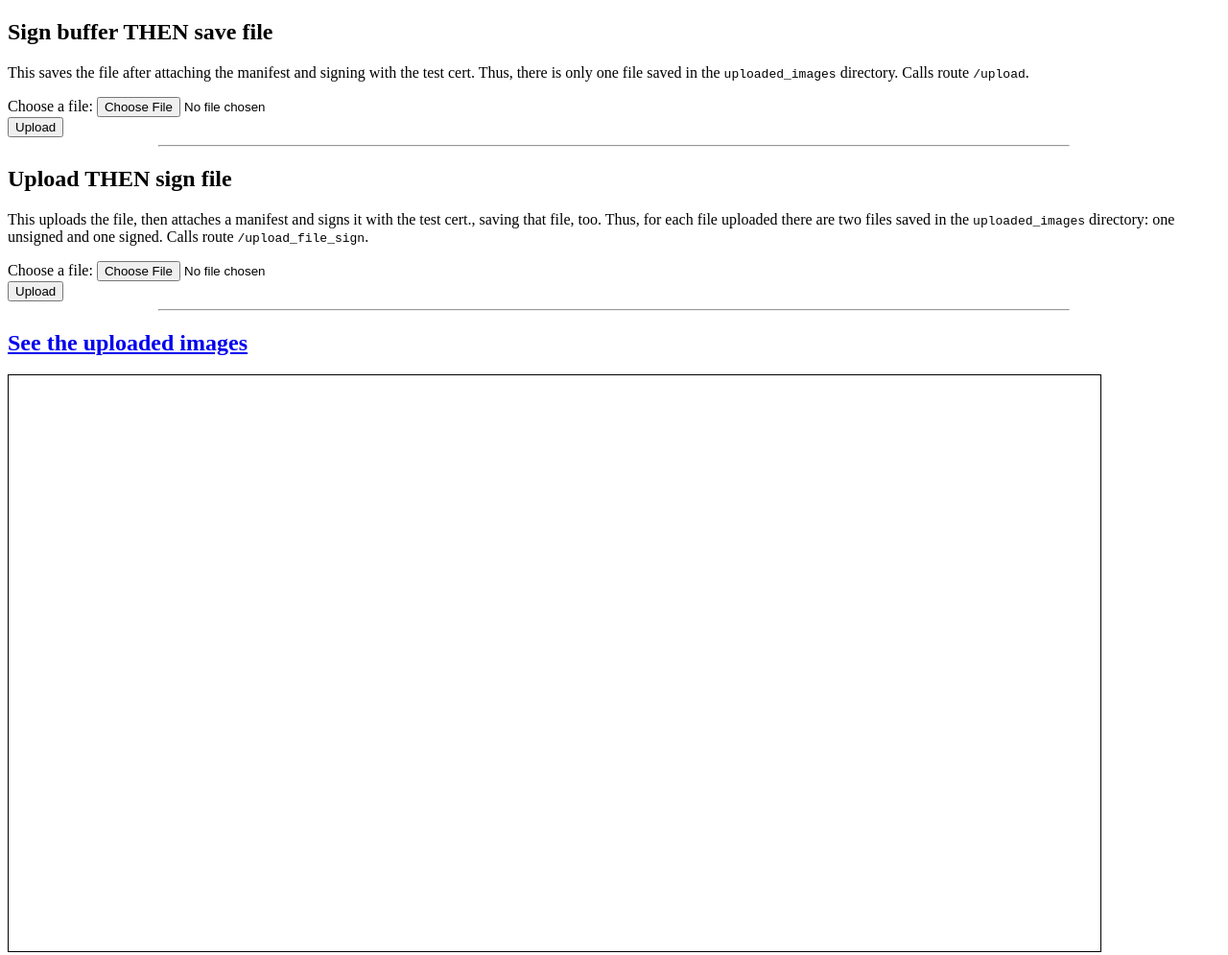
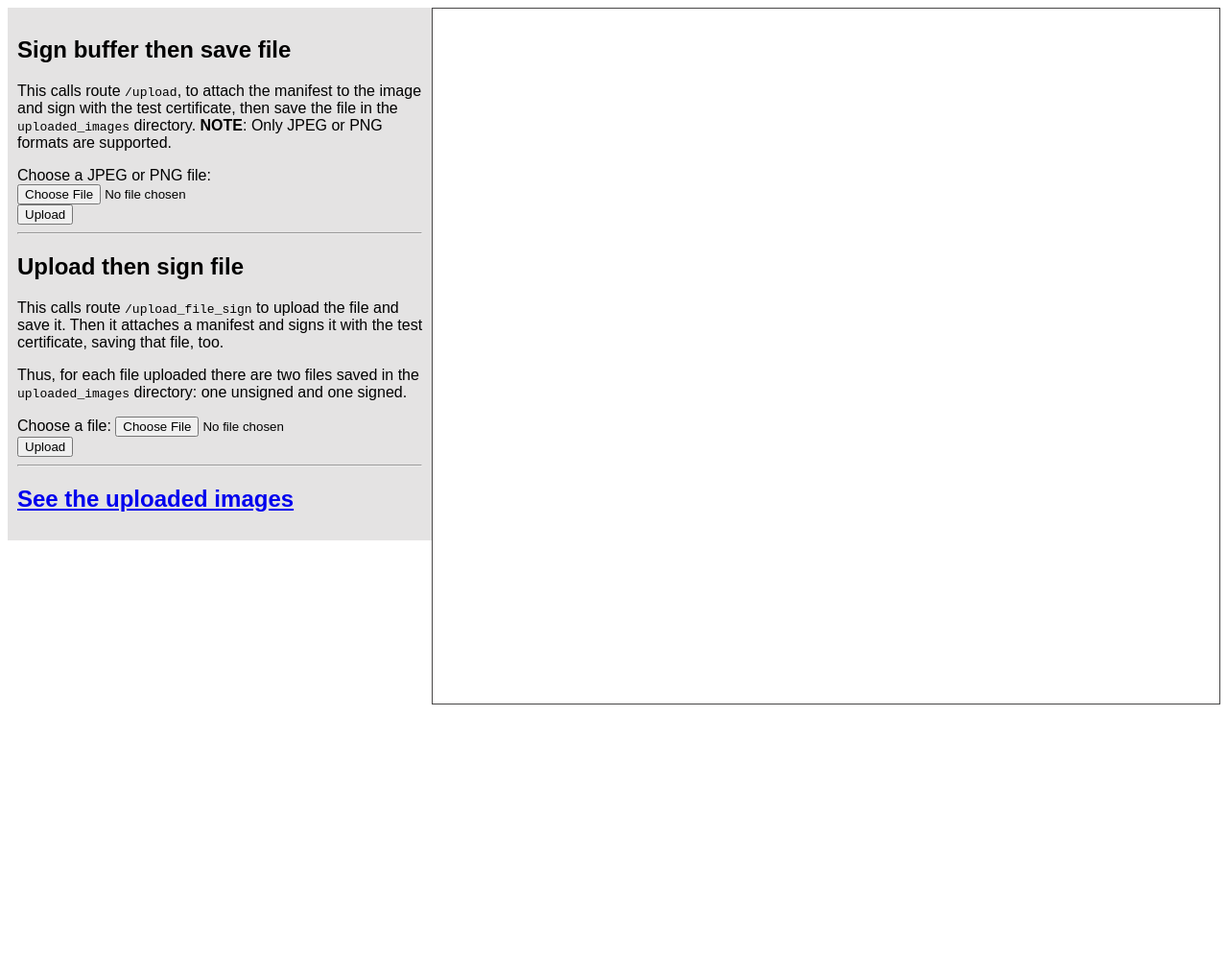
Before and after one commit to contentauth/c2pa-node-example, a website: page src/index.html in a window 1280 px wide. Shown: the whole page at 96% size. After the commit the page ends 800 px from the top, so only its background shows below. Drawn offline with Linux system fonts and the light colour scheme.

Commit message:
Improve UI, add Verify links in console, edit README

```diff
--- a/src/c2pa.ts
+++ b/src/c2pa.ts
@@ -64,8 +64,8 @@ export async function signFile(file: Express.Multer.File, manifestFilePath: stri
       },
     });
 
+    signedAsset.path = outputPath;
     return signedAsset;
-
 
   } catch (error) {
     console.error(`ERROR: ${error}`);
--- a/src/index.html
+++ b/src/index.html
@@ -2,14 +2,40 @@
 <html>
   <head>
     <title>C2PA Node.js Example</title>
+    <style>
+    body {
+      font-family: Sans-Serif;
+    }
+    * {
+      box-sizing: border-box;
+    }
+
+  /* Create two equal columns that floats next to each other */
+  .column {
+    float: left;
+    width: 50%;
+    padding: 10px;
+  }
+
+  /* Clear floats after the columns */
+  .row:after {
+    content: "";
+    display: table;
+    clear: both;
+  }
+    </style>
   </head>
+
   <body>
 
-    <h2>Sign buffer THEN save file</h2>
-    <p>This saves the file after attaching the manifest and signing with the test cert.  Thus, there is only one file saved in the <code>uploaded_images</code> directory. Calls route <code>/upload</code>.</p>
+    <div class="row">
+
+      <div class="column" style="width: 35%; background-color:#e4e3e3; ">
+        <h2>Sign buffer then save file</h2>
+        <p>This calls route <code>/upload</code>, to attach the manifest to the image and sign with the test certificate, then save the file in the <code>uploaded_images</code> directory. <b>NOTE</b>: Only JPEG or PNG formats are supported.</p>
         <form action="/upload" method="post" enctype="multipart/form-data" target="image_view">
           <div>
-          <label for="file">Choose a file:</label>
+              <label for="file">Choose a JPEG or PNG file:</label>
               <input type="file" id="file" name="file" accept=".jpg, .jpeg, .png" required>
           </div>
           <div>
@@ -17,10 +43,11 @@
           </div>
         </form>
 
-    <hr width="75%"/>
+        <hr />
 
-    <h2>Upload THEN sign file</h2>
-    <p>This uploads the file, then attaches a manifest and signs it with the test cert., saving that file, too.  Thus, for each file uploaded there are two files saved in the <code>uploaded_images</code> directory: one unsigned and one signed. Calls route <code>/upload_file_sign</code>.</p>
+      <h2>Upload then sign file</h2>
+      <p>This calls route <code>/upload_file_sign</code> to upload the file and save it. Then it attaches a manifest and signs it with the test certificate, saving that file, too.</p>
+      <p>Thus, for each file uploaded there are two files saved in the <code>uploaded_images</code> directory: one unsigned and one signed.</p>
       <form action="/upload_file_sign" method="post" enctype="multipart/form-data" target="image_view">
         <div>
             <label for="file">Choose a file:</label>
@@ -31,13 +58,15 @@
         </div>
       </form>
 
-    <hr width="75%"/>
+      <hr />
 
       <h2><a href="/assets">See the uploaded images</a> </h2>
+    </div>
 
-    <iframe name="image_view"
-    style="width:90%; height: 600px; border: 1px solid black;"
+  <div class="column" style="width: 65%; border: 1px solid #484747;">
+    <iframe name="image_view" style="width:100%; height: 700px; border: 0px;" ></iframe>
+  </div>
 
-    ></iframe>
+  </div>
 </body>
 </html>
```
Also changed, not shown: src/server.ts (+12 -3 lines), README.md. Lines whose indentation alone changed are shown as unchanged.
